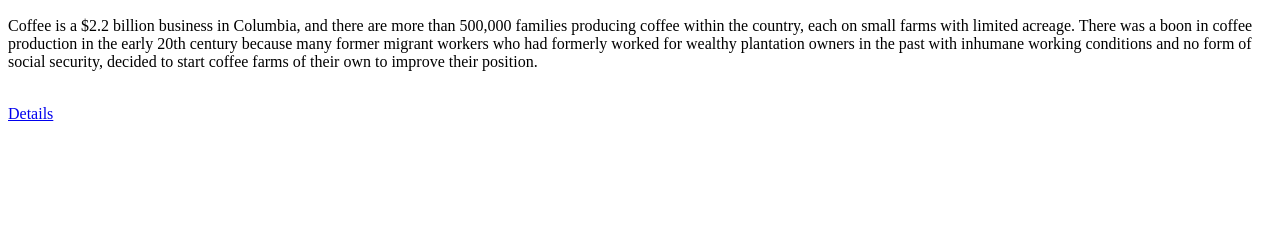
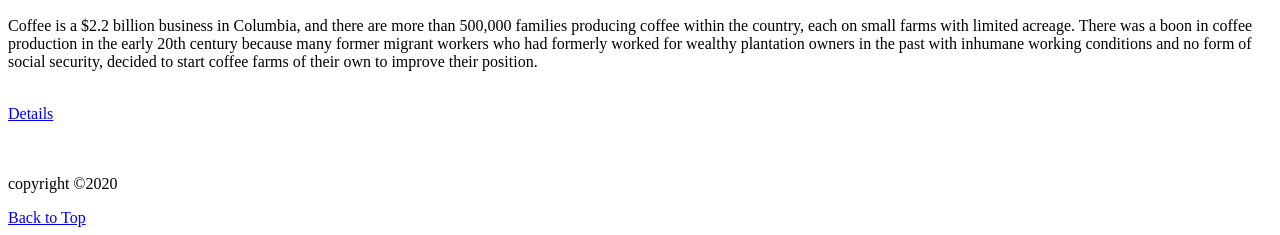
Before and after one commit to RashidAliyev1/GWP101, a plain HTML site: page 05-FirstHtmlFullSite/Home.html in a window 1280 px wide. Shown: the part 2255-2490 px from the top of the page. Before the commit the page ends 2386 px from the top, so only its background shows below. Drawn offline with Linux system fonts and the light colour scheme.

Commit message:
05-FirstHtmlFullSite added

```diff
--- a/05-FirstHtmlFullSite/Home.html
+++ b/05-FirstHtmlFullSite/Home.html
@@ -48,7 +48,12 @@
       alt="Columbian Roats">
       <p>Coffee is a $2.2 billion business in Columbia, and there are more than 500,000 families producing coffee within the country, each on small farms with limited acreage. There was a boon in coffee production in the early 20th century because many former migrant workers who had formerly worked for wealthy plantation owners in the past with inhumane working conditions and no form of social security, decided to start coffee farms of their own to improve their position.</p>
       <br>
-      <a href="https://www.clearlycoffee.com/what-does-columbian-coffee-mean/" target="_blank">Details</a>
+      <a href="https://www.clearlycoffee.com/what-does-columbian-coffee-mean/" target="_blank">Details</a> <br><br><br>
+      <p>copyright &copy;2020</p>
+
+
+
+    <a href="#top">Back to Top</a>
 
 
 
```
